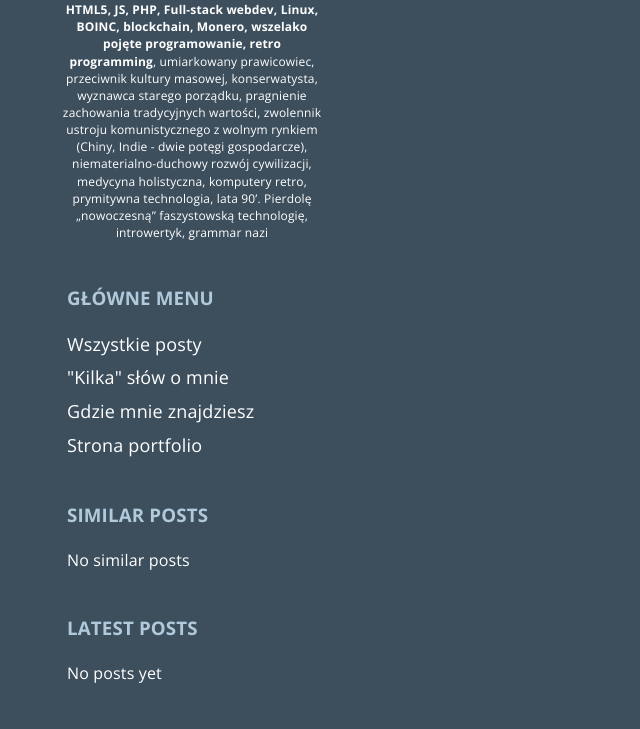
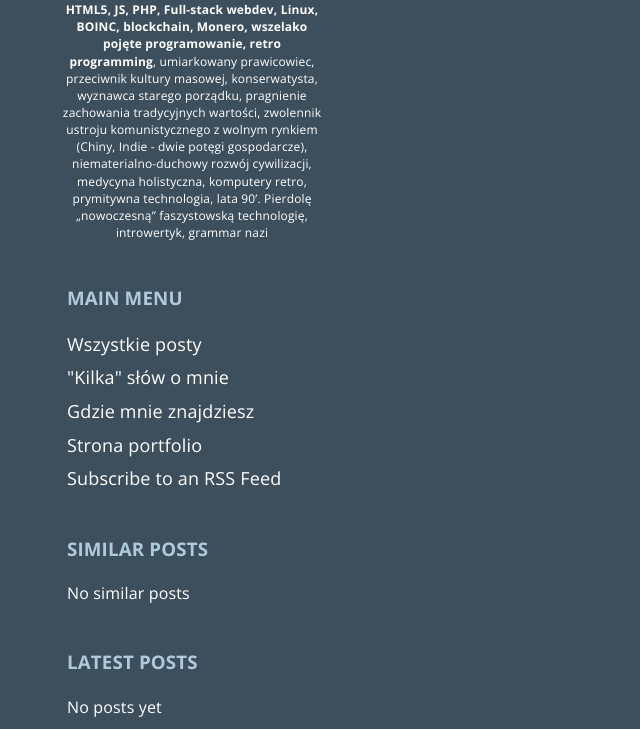
Before and after one commit to jpacanowski/django-blog, a Django app: template blog/templates/blog/base.html in a window 1280 px wide. Shown: the part 712-1441 px from the top of the page, without its empty margins (0-640 px from the left). Run offline with Django 3.2, Linux system fonts and the light colour scheme; the template is opened without the code that fills it, so the values that code supplies are empty; some libraries are stand-ins or nearby versions.

Commit message:
Template: Add link to RSS Feed

```diff
--- a/blog/templates/sidebar.html
+++ b/blog/templates/sidebar.html
@@ -21,13 +21,14 @@
 
   <article class="mainNav">
     <div class="wrapper">
-      <h6 class="mainNav_header">Główne menu</h6>
+      <h6 class="mainNav_header">Main menu</h6>
       <nav>
         <ul class="mainNav_ul">
           <li class="mainNav_item"><a href="#">Wszystkie posty</a></li>
           <li class="mainNav_item"><a href="#">"Kilka" słów o mnie</a></li>
           <li class="mainNav_item"><a href="#">Gdzie mnie znajdziesz</a></li>
           <li class="mainNav_item"><a href="#">Strona portfolio</a></li>
+          <li class="mainNav_item"><a href="{% url "blog:post_feed" %}">Subscribe to an RSS Feed</a></li>
         </ul>
       </nav>
     </div>
```
